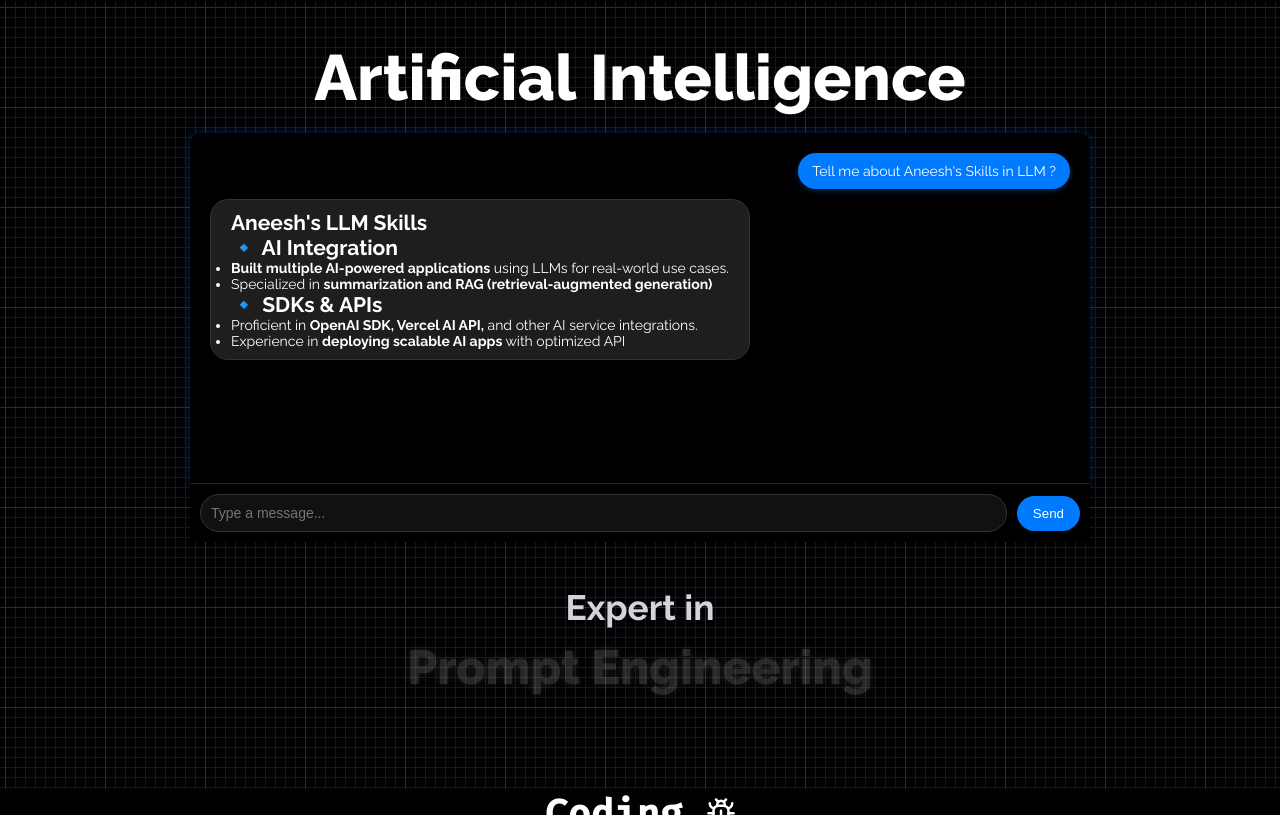
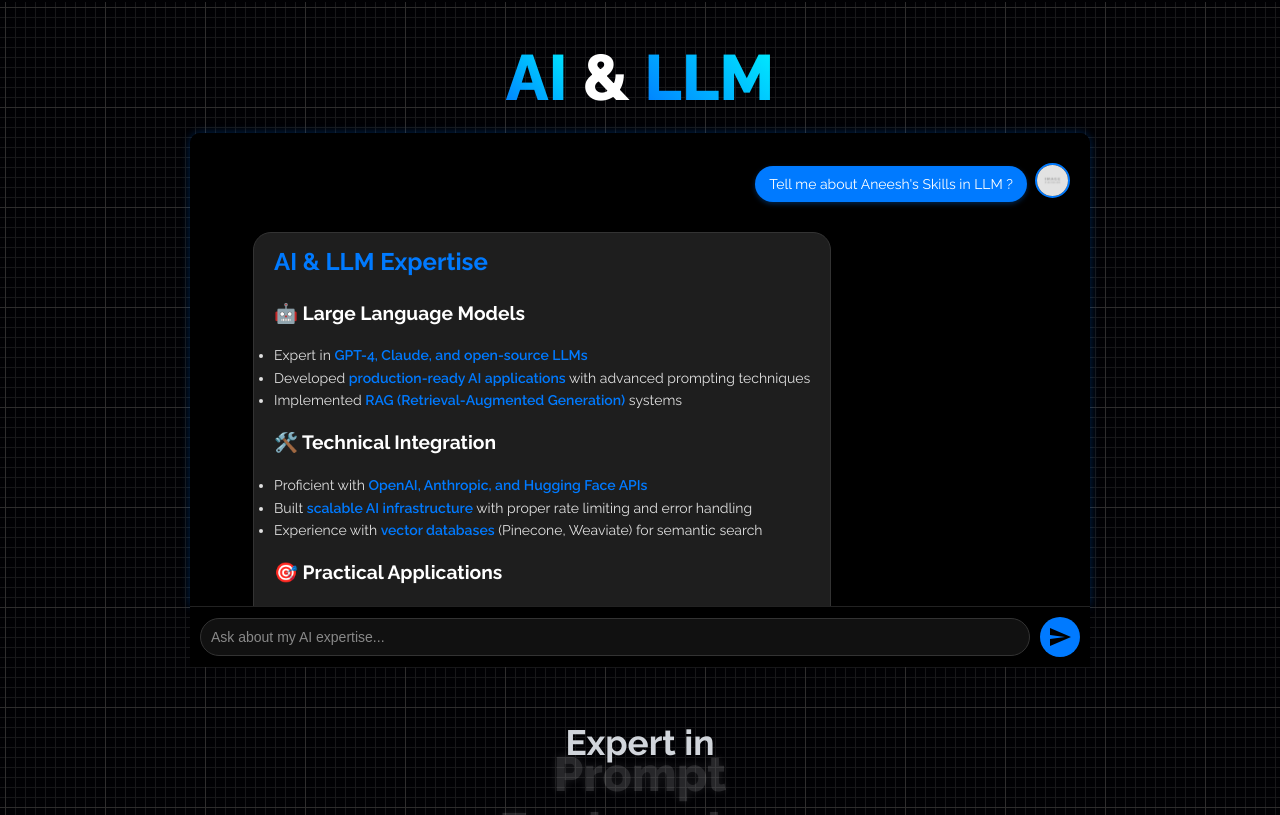
Before and after one commit to aneeshpatne/Personal-Portfolio, a Next.js app: page / in a window 1280 px wide. Shown: the part 1865-2680 px from the top of the page. Built offline with nearby package versions, Linux system fonts and the light colour scheme; no server answers; the database is empty.

Commit message:
feat(LLM): enhance AI expertise section and improve chat UI with loading animations and responsive design

```diff
--- a/src/components/LLM.jsx
+++ b/src/components/LLM.jsx
@@ -3,77 +3,27 @@ import styles from "./style/LLM.module.css";
 import { useEffect, useRef, useState } from "react";
 import ReactMarkdown from "react-markdown";
 import AICarousel from "./AI-carousel";
+
 const data = [
-  "#",
-  "Aneesh&apos;s",
-  "LLM",
-  "Skills",
-  "\n\n",
+  "# AI & LLM Expertise\n\n",
+  "## 🤖 Large Language Models\n",
+  "- Expert in **GPT-4, Claude, and open-source LLMs**\n",
+  "- Developed **production-ready AI applications** with advanced prompting techniques\n",
+  "- Implemented **RAG (Retrieval-Augmented Generation)** systems\n\n",
 
-  "##",
-  "🔹",
-  "AI",
-  "Integration",
-  "\n",
-  "-",
-  "**Built",
-  "multiple",
-  "AI-powered",
-  "applications**",
-  "using",
-  "LLMs",
-  "for",
-  "real-world",
-  "use",
-  "cases.",
-  "\n",
-  "-",
-  "Specialized",
-  "in",
-  "**summarization",
-  "and",
-  "RAG",
-  "(retrieval-augmented",
-  "generation)**",
-  "\n\n",
+  "## 🛠️ Technical Integration\n",
+  "- Proficient with **OpenAI, Anthropic, and Hugging Face APIs**\n",
+  "- Built **scalable AI infrastructure** with proper rate limiting and error handling\n",
+  "- Experience with **vector databases** (Pinecone, Weaviate) for semantic search\n\n",
 
-  "##",
-  "🔹",
-  "SDKs",
-  "&",
-  "APIs",
-  "\n",
-  "-",
-  "Proficient",
-  "in",
-  "**OpenAI",
-  "SDK,",
-  "Vercel",
-  "AI",
-  "API,**",
-  "and",
-  "other",
-  "AI",
-  "service",
-  "integrations.",
-  "\n",
-  "-",
-  "Experience",
-  "in",
-  "**deploying",
-  "scalable",
-  "AI",
-  "apps**",
-  "with",
-  "optimized",
-  "API",
-  "calls.",
-  "\n\n",
+  "## 🎯 Practical Applications\n",
+  "- Created **AI-powered chatbots** with context awareness\n",
+  "- Developed **document analysis systems** using LLMs\n",
+  "- Implemented **content generation** and **summarization** solutions\n",
 ];
 
 function MatrixLLM() {
   const [input, setInput] = useState("");
-  const chatEndRef = useRef(null);
 
   const sendMessage = () => {
     if (input.trim() === "") return;
@@ -83,11 +33,13 @@ function MatrixLLM() {
   return (
     <div className={styles.Container}>
       <div className={styles.Content}>
-        <div className={styles.contentHeader}>Artificial Intelligence</div>
+        <div className={styles.contentHeader}>
+          <span className={styles.gradientText}>AI</span> &{" "}
+          <span className={styles.gradientText}>LLM</span>
+        </div>
         <div className={styles.contentBody}>
           <SentMessage />
           <ReceiveMessage />
-          <div ref={chatEndRef} />
         </div>
         <div className={styles.chatInputContainer}>
           <div className={styles.chatInput}>
@@ -95,15 +47,22 @@ function MatrixLLM() {
               type="text"
               value={input}
               onChange={(e) => setInput(e.target.value)}
-              placeholder="Type a message..."
+              placeholder="Ask about my AI expertise..."
               className={styles.chatInputField}
             />
             <button onClick={sendMessage} className={styles.chatSendButton}>
-              Send
+              <svg viewBox="0 0 24 24" className={styles.sendIcon}>
+                <path
+                  fill="currentColor"
+                  d="M2.01 21L23 12 2.01 3 2 10l15 2-15 2z"
+                />
+              </svg>
             </button>
           </div>
         </div>
-        <AICarousel />
+        <div className={styles.carouselWrapper}>
+          <AICarousel />
+        </div>
       </div>
     </div>
   );
@@ -111,10 +70,17 @@ function MatrixLLM() {
 
 const SentMessage = function () {
   return (
-    <div className={styles.sentMessage}>
-      <p style={{ display: "inline-block" }}>
-        Tell me about Aneesh&apos;s Skills in LLM ?
-      </p>
+    <div className={styles.sentMessageContainer}>
+      <div className={styles.sentMessage}>
+        <p>Tell me about Aneesh&apos;s Skills in LLM ?</p>
+      </div>
+      <div className={styles.avatarContainer}>
+        <img
+          src="/assets/img/placeholder.jpg"
+          alt="User"
+          className={styles.avatar}
+        />
+      </div>
     </div>
   );
 };
@@ -123,6 +89,7 @@ const ReceiveMessage = function () {
   const [index, setIndex] = useState(0);
   const [displayedText, setDisplayedText] = useState("");
   const [isVisible, setIsVisible] = useState(false);
+  const [isLoading, setIsLoading] = useState(true);
   const ref = useRef(null);
 
   useEffect(() => {
@@ -130,20 +97,28 @@ const ReceiveMessage = function () {
       ([entry]) => {
         if (entry.isIntersecting) {
           setIsVisible(true);
+          observer.disconnect(); // Disconnect after first intersection
         }
       },
-      { threshold: 0.5 }
+      { threshold: 0.8 }
     );
 
     if (ref.current) {
       observer.observe(ref.current);
     }
 
-    return () => observer.disconnect();
+    const loadingTimer = setTimeout(() => {
+      setIsLoading(false);
+    }, 5000);
+
+    return () => {
+      observer.disconnect();
+      clearTimeout(loadingTimer);
+    };
   }, []);
 
   useEffect(() => {
-    if (isVisible && index < data.length) {
+    if (isVisible && !isLoading && index < data.length) {
       const timeout = setTimeout(() => {
         setDisplayedText((prev) => prev + " " + data[index]);
         setIndex(index + 1);
@@ -151,12 +126,29 @@ const ReceiveMessage = function () {
 
       return () => clearTimeout(timeout);
     }
-  }, [index, isVisible]);
+  }, [index, isVisible, isLoading]);
 
   return (
-    <div ref={ref} className={styles.ReceiveMessage}>
-      <div style={{ display: "inline-block" }}>
-        <ReactMarkdown>{displayedText}</ReactMarkdown>
+    <div className={styles.receiveMessageContainer}>
+      <div className={styles.avatarContainer}>
+        <img
+          src="/assets/img/aneesh3.png"
+          alt="Aneesh"
+          className={styles.avatar}
+        />
+      </div>
+      <div ref={ref} className={styles.receiveMessage}>
+        {isLoading ? (
+          <div className={styles.loadingContainer}>
+            <div className={styles.loadingDot}></div>
+            <div className={styles.loadingDot}></div>
+            <div className={styles.loadingDot}></div>
+          </div>
+        ) : (
+          <div className={styles.markdownContainer}>
+            <ReactMarkdown>{displayedText}</ReactMarkdown>
+          </div>
+        )}
       </div>
     </div>
   );
--- a/src/components/style/LLM.module.css
+++ b/src/components/style/LLM.module.css
@@ -2,7 +2,7 @@
 .Container {
   position: relative;
   width: 100%;
-  height: auto;
+  height: 900px; /* Changed from min-height to fixed height */
   overflow-y: auto;
   background-image: url("/assets/img/bg.svg");
   background-size: repeat;
@@ -19,10 +19,10 @@
   display: flex;
   align-items: center;
   flex-direction: column;
-  gap: 2%;
+  gap: 0; /* Remove gap between elements */
   height: 100%;
   width: 100%;
-  max-width: 900px; /* Increased max-width */
+  max-width: 900px;
 }
 
 /* Chat Header */
@@ -43,11 +43,55 @@
   width: 100%;
   max-width: 900px;
   background-color: #000;
-
   border-radius: 10px 10px 0 0;
-  height: 350px;
+  height: 700px; /* Fixed height */
   overflow-y: auto;
   box-shadow: 0px 0px 10px rgba(0, 122, 255, 0.3);
+  margin-bottom: 0; /* Remove any bottom margin */
+}
+
+.contentBody::-webkit-scrollbar {
+  width: 6px;
+}
+
+.contentBody::-webkit-scrollbar-track {
+  background: #000;
+}
+
+.contentBody::-webkit-scrollbar-thumb {
+  background: #007aff;
+  border-radius: 3px;
+}
+
+.contentBody::-webkit-scrollbar-thumb:hover {
+  background: #0056b3;
+}
+
+.sentMessageContainer {
+  display: flex;
+  align-items: flex-end;
+  justify-content: flex-end;
+  gap: 8px;
+  margin: 10px 0;
+}
+
+.receiveMessageContainer {
+  display: flex;
+  align-items: flex-end;
+  gap: 8px;
+  margin: 10px 0;
+}
+
+.avatarContainer {
+  flex-shrink: 0;
+}
+
+.avatar {
+  width: 35px;
+  height: 35px;
+  border-radius: 50%;
+  object-fit: cover;
+  border: 2px solid #007aff;
 }
 
 .sentMessage {
@@ -60,27 +104,57 @@
   font-size: 14px;
   text-align: left;
   box-shadow: 0px 2px 5px rgba(0, 122, 255, 0.3);
+  animation: slideInRight 0.3s ease-out;
+  margin: 0;
+}
+
+.sentMessage p {
+  margin: 0;
 }
 
 /* Received Message (AI) */
-.ReceiveMessage {
+.receiveMessage {
   padding: 10px 20px;
   border-radius: 18px;
   max-width: 80%;
   align-self: flex-start;
-  background-color: #1e1e1e; /* Dark Gray */
+  background-color: #1e1e1e;
   color: white;
   font-size: 14px;
   text-align: left;
   border: 1px solid #333;
+  animation: slideInLeft 0.3s ease-out;
+  margin: 0;
 }
+
+.markdownContainer {
+  color: #e0e0e0;
+  line-height: 1.6;
+}
+
+.markdownContainer h1 {
+  color: #007aff;
+  font-size: 1.5rem;
+  margin-bottom: 1rem;
+}
+
+.markdownContainer h2 {
+  color: #ffffff;
+  font-size: 1.2rem;
+  margin: 1rem 0;
+}
+
+.markdownContainer strong {
+  color: #007aff;
+  font-weight: 600;
+}
+
 .chatInputContainer {
   display: flex;
   align-items: center;
   background-color: #000;
   width: 100%;
-  position: sticky;
-  bottom: 0;
+  margin-top: 0; /* Remove any top margin */
 }
 
 /* Chat Input */
@@ -106,23 +180,100 @@
   font-size: 14px;
 }
 
+.chatInputField::placeholder {
+  color: rgba(255, 255, 255, 0.5);
+}
+
 /* Send Button */
 .chatSendButton {
   margin-left: 10px;
   background-color: #007aff;
-  color: white;
   border: none;
-  padding: 10px 16px;
-  border-radius: 20px;
+  border-radius: 50%;
+  width: 40px;
+  height: 40px;
+  display: flex;
+  align-items: center;
+  justify-content: center;
   cursor: pointer;
-  transition: 0.3s;
+  transition: transform 0.2s ease;
 }
 
 .chatSendButton:hover {
   background-color: #005ec2;
+  transform: scale(1.05);
 }
-@media (max-width: 768px) {
-  .contentBody {
-    height: 500px;
+
+.sendIcon {
+  width: 24px;
+  height: 24px;
+  fill: white;
+}
+
+.carouselWrapper {
+  margin-top: 2rem;
+}
+
+.gradientText {
+  background: linear-gradient(45deg, #007aff, #00f2fe);
+  -webkit-background-clip: text;
+  background-clip: text;
+  color: transparent;
+}
+
+.loadingContainer {
+  display: flex;
+  justify-content: center;
+  align-items: center;
+  height: 100%;
+  gap: 12px;
+}
+
+.loadingDot {
+  width: 12px;
+  height: 12px;
+  background-color: #007aff;
+  border-radius: 50%;
+  animation: loadingBounce 1.4s infinite ease-in-out;
+}
+
+.loadingDot:nth-child(1) {
+  animation-delay: -0.32s;
+}
+
+.loadingDot:nth-child(2) {
+  animation-delay: -0.16s;
+}
+
+@keyframes slideInLeft {
+  from {
+    opacity: 0;
+    transform: translateX(-20px);
+  }
+  to {
+    opacity: 1;
+    transform: translateX(0);
   }
 }
+
+@keyframes slideInRight {
+  from {
+    opacity: 0;
+    transform: translateX(20px);
+  }
+  to {
+    opacity: 1;
+    transform: translateX(0);
+  }
+}
+
+@keyframes loadingBounce {
+  0%,
+  80%,
+  100% {
+    transform: scale(0);
+  }
+  40% {
+    transform: scale(1);
+  }
+}
```
